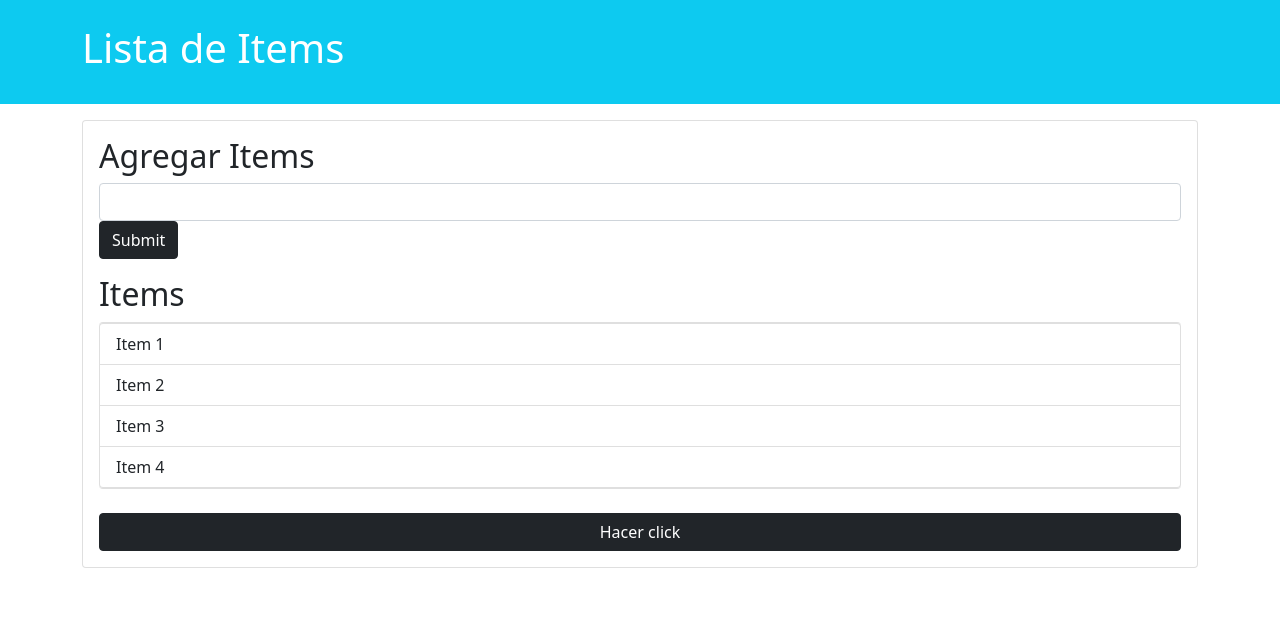
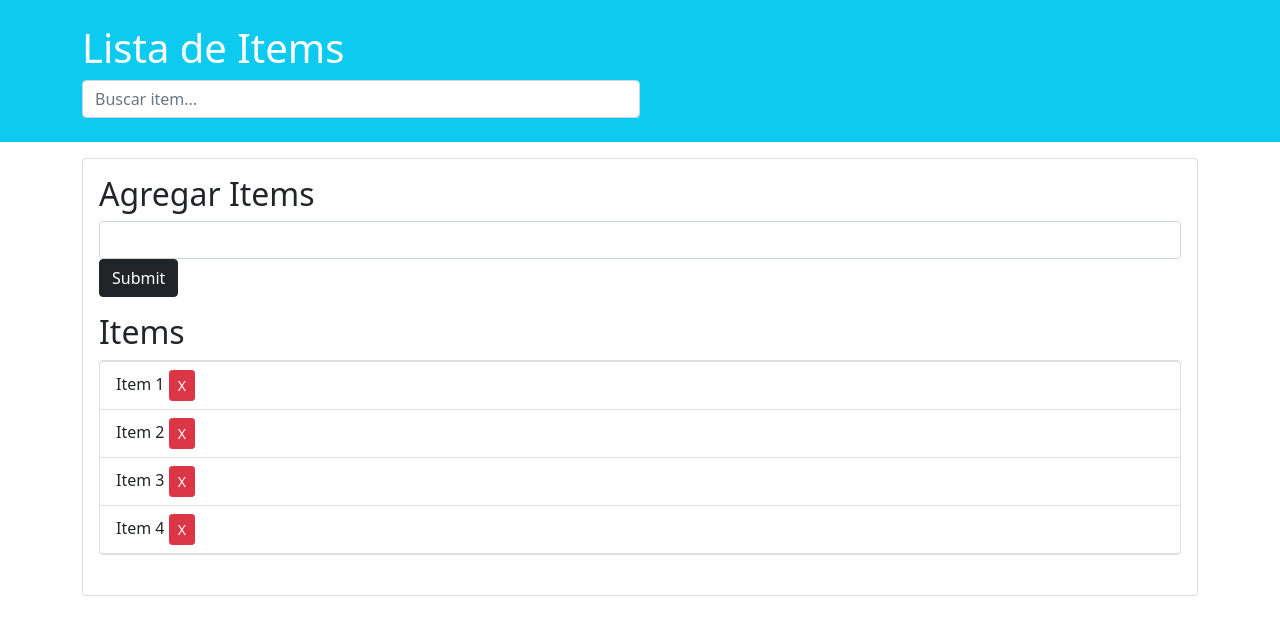
Before and after one commit to jcvellez/JSFullStack, a plain HTML site: page 06-DOM/index.html in a window 1280 px wide. Drawn offline with nearby package versions, Linux system fonts and the light colour scheme.

Commit message:
Creacion de index y app en carpeta 06-DOM

```diff
--- a/06-DOM/app.js
+++ b/06-DOM/app.js
@@ -82,11 +82,10 @@
 
 
 //Events
-
-let hacerClick= function () {
-    document.getElementById('header-title').textContent='Prueba de click';
-    //console.log('Usted ha hecho click');
-}
-document.getElementById('boton').addEventListener('click',hacerClick);
+// let hacerClick= function () {
+//     document.getElementById('header-title').textContent='Prueba de click';
+//     //console.log('Usted ha hecho click');
+// }
+// document.getElementById('boton').addEventListener('click',hacerClick);
 
 //document.getElementById('boton').addEventListener('click',);
--- a/06-DOM/index.html
+++ b/06-DOM/index.html
@@ -13,7 +13,12 @@
 <body>
   <header id="main-header" class="bg-info text-white p-4 mb-3">
     <div class="container">
-      <h1 id="header-title">Lista de Items</h1>
+      <div class="col-md-6">
+        <h1 id="header-title">Lista de Items</h1>
+      </div>
+      <div class="col-md-6 align-self-center">
+        <input type="text" class="form-control" id="filtro" placeholder="Buscar item...">
+      </div>
     </div>
   </header>
   <div class="container">
@@ -25,12 +30,23 @@
       </form>
       <h2 class="title">Items</h2>
       <ul id="items" class="list-group">
-        <li class="list-group-item">Item 1</li>
-        <li class="list-group-item">Item 2</li>
-        <li class="list-group-item">Item 3</li>
-        <li class="list-group-item">Item 4</li>
+        <li class="list-group-item">
+          Item 1
+          <button class="btn btn-danger btn-sm float-right">X</button>
+        </li>
+        <li class="list-group-item">
+          Item 2
+          <button class="btn btn-danger btn-sm float-right">X</button>
+        </li>
+        <li class="list-group-item">
+          Item 3
+          <button class="btn btn-danger btn-sm float-right">X</button>
+        </li>
+        <li class="list-group-item">
+          Item 4
+          <button class="btn btn-danger btn-sm float-right">X</button>
+        </li>
       </ul><br>
-      <buton id="boton" class="btn btn-dark">Hacer click</buton>
     </div>
   </div>
   <script src="app.js"></script>
```
